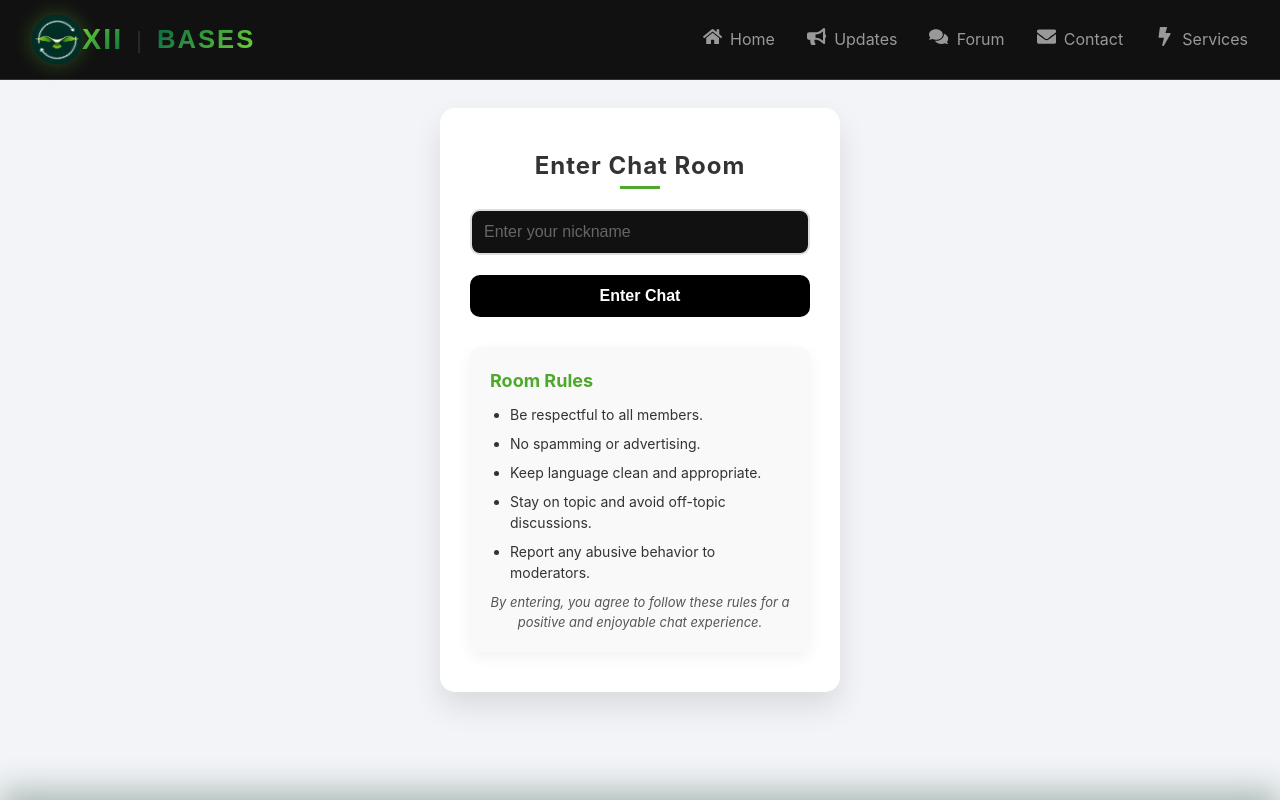
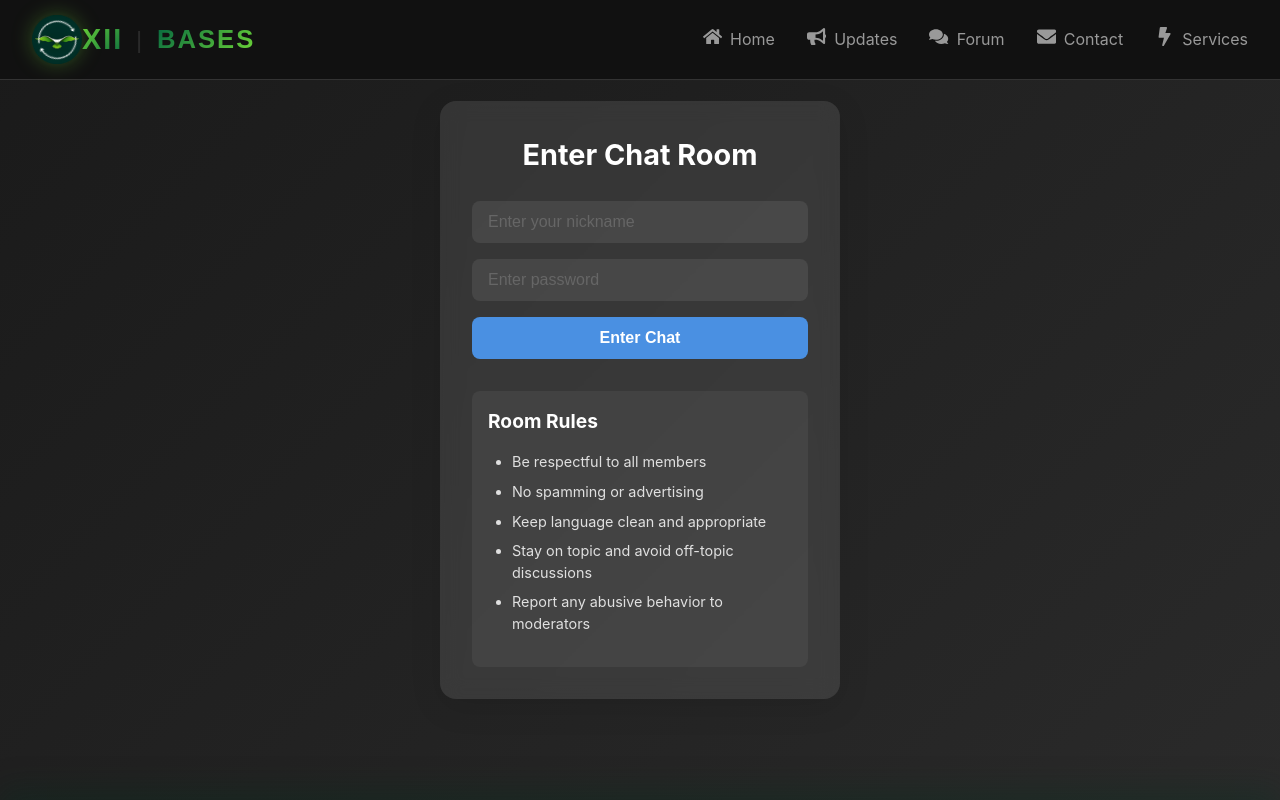
Before and after one commit to GALIB-Dev/12-Bases, a React (Create React App) app: page /chatlogin in a window 1280 px wide. Shown: the top 800 px of the page. Built offline with nearby package versions, Linux system fonts and the light colour scheme; no server answers.

Commit message:
Update 3999999

```diff
--- a/src/App.css
+++ b/src/App.css
@@ -25,6 +25,16 @@
   --border-dark: rgba(255, 255, 255, 0.1);
   --bg-hover-light: rgba(0, 0, 0, 0.05);
   --bg-hover-dark: rgba(255, 255, 255, 0.05);
+
+  /* Add mobile-specific variables */
+  --safe-area-inset-top: env(safe-area-inset-top, 0px);
+  --safe-area-inset-bottom: env(safe-area-inset-bottom, 0px);
+  --safe-area-inset-left: env(safe-area-inset-left, 0px);
+  --safe-area-inset-right: env(safe-area-inset-right, 0px);
+
+  /* Modern mobile touch feedback colors */
+  --tap-highlight-color: rgba(114, 218, 55, 0.2);
+  --active-state-color: rgba(2, 100, 64, 0.1);
 }
 
 /* Modern CSS Reset */
@@ -126,6 +136,15 @@ body {
   position: relative;
 }
 
+@supports (padding: max(0px)) {
+  .chat-container {
+    padding-top: max(var(--safe-area-inset-top), 0px);
+    padding-bottom: max(var(--safe-area-inset-bottom), 0px);
+    padding-left: max(var(--safe-area-inset-left), 0px);
+    padding-right: max(var(--safe-area-inset-right), 0px);
+  }
+}
+
 /* Back Button */
 .back-button-container {
   height: var(--nav-height-desktop);
@@ -162,6 +181,11 @@ body {
   background-color: var(--bg-primary);
   overflow: hidden;
   height: calc(100vh - var(--nav-height-desktop));
+  overflow-y: overlay;
+  -webkit-overflow-scrolling: touch;
+  scroll-behavior: smooth;
+  overscroll-behavior-y: contain;
+  touch-action: pan-y pinch-zoom;
 }
 
 /* Animations */
@@ -292,6 +316,21 @@ body {
   }
 }
 
+@media (hover: none) {
+  .home-button,
+  .back-button,
+  .chat-controls button {
+    -webkit-tap-highlight-color: var(--tap-highlight-color);
+  }
+
+  .home-button:active,
+  .back-button:active,
+  .chat-controls button:active {
+    background-color: var(--active-state-color);
+    transform: scale(0.98);
+  }
+}
+
 /* Scrollbar Styling */
 ::-webkit-scrollbar {
   width: 8px;
@@ -370,3 +409,42 @@ textarea,
   white-space: nowrap;
   border-width: 0;
 }
+
+/* PWA display improvements */
+@media all and (display-mode: standalone) {
+  .App {
+    height: 100vh;
+    height: -webkit-fill-available;
+  }
+}
+
+/* Modern mobile text selection */
+::selection {
+  background: var(--primary-color);
+  color: white;
+  text-shadow: none;
+}
+
+/* Mobile gesture handling */
+.chat-messages {
+  touch-action: pan-y;
+  -webkit-user-select: none;
+  user-select: none;
+}
+
+/* Mobile text size adjustments */
+@media screen and (max-width: 390px) {
+  html {
+    -webkit-text-size-adjust: none;
+    text-size-adjust: none;
+  }
+}
+
+/* Notch and dynamic island awareness */
+@supports (padding-top: env(safe-area-inset-top)) {
+  .chat-header {
+    padding-top: env(safe-area-inset-top);
+    padding-left: env(safe-area-inset-left);
+    padding-right: env(safe-area-inset-right);
+  }
+}
--- a/src/ChatLogin.css
+++ b/src/ChatLogin.css
@@ -7,23 +7,23 @@
 
 /* Centering the chat login container */
 .chat-login-wrapper {
+  min-height: 100vh;
+  padding: 20px;
   display: flex;
+  align-items: center;
   justify-content: center;
-  align-items: center;
-  min-height: 100vh; /* Full viewport height */
-  background-color: #f2f4f7; /* Optional background */
+  background: linear-gradient(135deg, #1a1a1a, #2a2a2a);
 }
 
 /* Chat Login Container */
 .chat-login-container {
-  background-color: #ffffff;
-  border-radius: 15px;
-  box-shadow: 0px 15px 30px rgba(0, 0, 0, 0.1);
-  padding: 40px 30px;
   width: 100%;
   max-width: 400px;
-  text-align: center;
-  transition: transform 0.3s ease, box-shadow 0.3s ease;
+  padding: 2rem;
+  border-radius: 16px;
+  background: rgba(255, 255, 255, 0.1);
+  backdrop-filter: blur(10px);
+  box-shadow: 0 8px 32px rgba(0, 0, 0, 0.1);
 }
 
 .chat-login-container:hover {
@@ -33,85 +33,83 @@
 
 /* Heading */
 .chat-login-container h2 {
-  font-size: 24px;
-  color: #333333;
-  margin-bottom: 20px;
-  font-weight: bold;
-  letter-spacing: 1px;
-  position: relative;
-  padding-bottom: 5px;
+  color: #ffffff;
+  margin-bottom: 1.5rem;
+  font-size: 1.8rem;
+  text-align: center;
 }
 
-.chat-login-container h2::after {
-  content: "";
-  position: absolute;
-  width: 40px;
-  height: 3px;
-  background-color: #4ea82a;
-  bottom: 0;
-  left: 50%;
-  transform: translateX(-50%);
+/* Input Fields */
+.chat-login-container input {
+  width: 100%;
+  padding: 12px 16px;
+  margin-bottom: 1rem;
+  border: none;
+  border-radius: 8px;
+  background: rgba(255, 255, 255, 0.08);
+  color: #ffffff;
+  font-size: 16px;
+  transition: all 0.3s ease;
 }
 
-/* Input Field */
-.chat-login-container input[type="text"] {
-  width: 100%;
-  padding: 12px;
-  font-size: 16px;
-  border-radius: 10px;
-  border: 2px solid #ddd;
-  margin-bottom: 20px;
+.chat-login-container input:focus {
   outline: none;
-  transition: border-color 0.3s;
-}
-
-.chat-login-container input[type="text"]:focus {
-  border-color: #4ea82a;
+  background: rgba(255, 255, 255, 0.12);
+  box-shadow: 0 0 0 2px rgba(255, 255, 255, 0.2);
 }
 
 /* Enter Button */
 .chat-login-container button {
   width: 100%;
   padding: 12px;
-  background-color: #000000;
-  color: #ffffff;
+  border: none;
+  border-radius: 8px;
+  background: #4a90e2;
+  color: white;
   font-size: 16px;
-  border: none;
-  border-radius: 10px;
+  font-weight: 600;
   cursor: pointer;
-  font-weight: bold;
-  transition: background-color 0.3s;
+  transition: transform 0.2s ease;
+  touch-action: manipulation;
 }
 
-.chat-login-container button:hover {
-  background-color: #4ea82a;
+.chat-login-container button:active {
+  transform: scale(0.98);
+}
+
+/* Error Message */
+.error-message {
+  background: rgba(255, 0, 0, 0.1);
+  color: #ff6b6b !important;
+  padding: 0.5rem;
+  border-radius: 4px;
+  margin-bottom: 1rem;
+  font-size: 0.9rem;
 }
 
 /* Room Rules Section */
 .room-rules {
-  margin-top: 30px;
-  padding: 20px;
-  background-color: #f9f9f9;
-  border-radius: 10px;
-  box-shadow: 0px 5px 15px rgba(0, 0, 0, 0.05);
-  color: #333333;
-  font-size: 14px;
-  text-align: left;
+  margin-top: 2rem;
+  padding: 1rem;
+  border-radius: 8px;
+  background: rgba(255, 255, 255, 0.05);
 }
 
 .room-rules h3 {
-  font-size: 18px;
-  margin-bottom: 10px;
-  color: #4ea82a;
+  color: #ffffff;
+  font-size: 1.2rem;
+  margin-bottom: 1rem;
 }
 
 .room-rules ul {
-  list-style-type: disc;
-  margin-left: 20px;
+  color: #e0e0e0;
+  padding-left: 1.5rem;
+  margin-bottom: 1rem;
 }
 
 .room-rules li {
-  margin-bottom: 8px;
+  margin-bottom: 0.5rem;
+  font-size: 0.9rem;
 }
 
 .room-rules p {
@@ -121,3 +119,18 @@
   font-size: 13px;
   text-align: center;
 }
+
+/* Responsive Design */
+@media (max-width: 480px) {
+  .chat-login-container {
+    padding: 1.5rem;
+  }
+
+  .chat-login-container h2 {
+    font-size: 1.5rem;
+  }
+
+  .room-rules {
+    font-size: 0.9rem;
+  }
+}
--- a/src/ChatLogin.js
+++ b/src/ChatLogin.js
@@ -4,45 +4,71 @@ import './ChatLogin.css';
 
 const ChatLogin = ({ setUsername }) => {
   const [nickname, setNickname] = useState('');
+  const [password, setPassword] = useState('');
+  const [error, setError] = useState('');
   const navigate = useNavigate();
 
   const handleNicknameChange = (event) => {
     setNickname(event.target.value);
   };
 
+  const handlePasswordChange = (event) => {
+    setPassword(event.target.value);
+  };
+
   const handleEnterChat = () => {
-    if (nickname) {
-      setUsername(nickname);  // Set the username in App.js
-      localStorage.setItem('username', nickname);  // Store username in localStorage
-      navigate('/forum');      // Navigate to the chat room
-    } else {
-      alert('Please enter a nickname');
+    if (!nickname) {
+      setError('Please enter a nickname');
+      return;
     }
+    if (password !== 'GTA25') {
+      setError('Incorrect password');
+      return;
+    }
+    setUsername(nickname);
+    localStorage.setItem('username', nickname);
+    navigate('/forum');
+  };
+
+  const handleSubmit = (e) => {
+    e.preventDefault();
+    handleEnterChat();
   };
 
   return (
     <div className="chat-login-wrapper">
       <div className="chat-login-container">
         <h2>Enter Chat Room</h2>
+        <form onSubmit={handleSubmit}>
           <input
             type="text"
             placeholder="Enter your nickname"
             value={nickname}
             onChange={handleNicknameChange}
+            autoComplete="username"
+            aria-label="Nickname"
           />
-        <button onClick={handleEnterChat}>Enter Chat</button>
+          <input
+            type="password"
+            placeholder="Enter password"
+            value={password}
+            onChange={handlePasswordChange}
+            autoComplete="current-password"
+            aria-label="Password"
+          />
+          {error && <p className="error-message">{error}</p>}
+          <button type="submit">Enter Chat</button>
+        </form>
 
-        {/* Room Rules Section */}
         <div className="room-rules">
           <h3>Room Rules</h3>
           <ul>
-            <li>Be respectful to all members.</li>
-            <li>No spamming or advertising.</li>
-            <li>Keep language clean and appropriate.</li>
-            <li>Stay on topic and avoid off-topic discussions.</li>
-            <li>Report any abusive behavior to moderators.</li>
+            <li>Be respectful to all members</li>
+            <li>No spamming or advertising</li>
+            <li>Keep language clean and appropriate</li>
+            <li>Stay on topic and avoid off-topic discussions</li>
+            <li>Report any abusive behavior to moderators</li>
           </ul>
-          <p>By entering, you agree to follow these rules for a positive and enjoyable chat experience.</p>
         </div>
       </div>
     </div>
```
Also changed, not shown: public/Dragon Cursor Effect/service-worker.js (+85 -15 lines), src/forum/ChatFrame.css (+45 -1 lines). Lines whose indentation alone changed are shown as unchanged.
